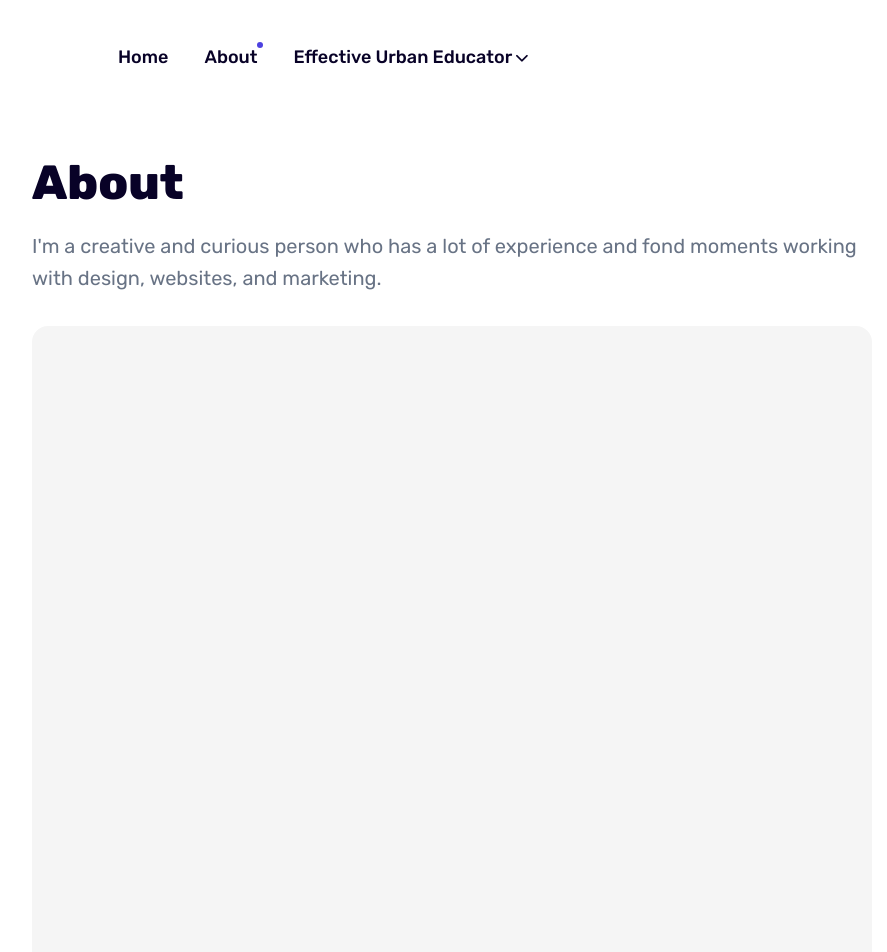
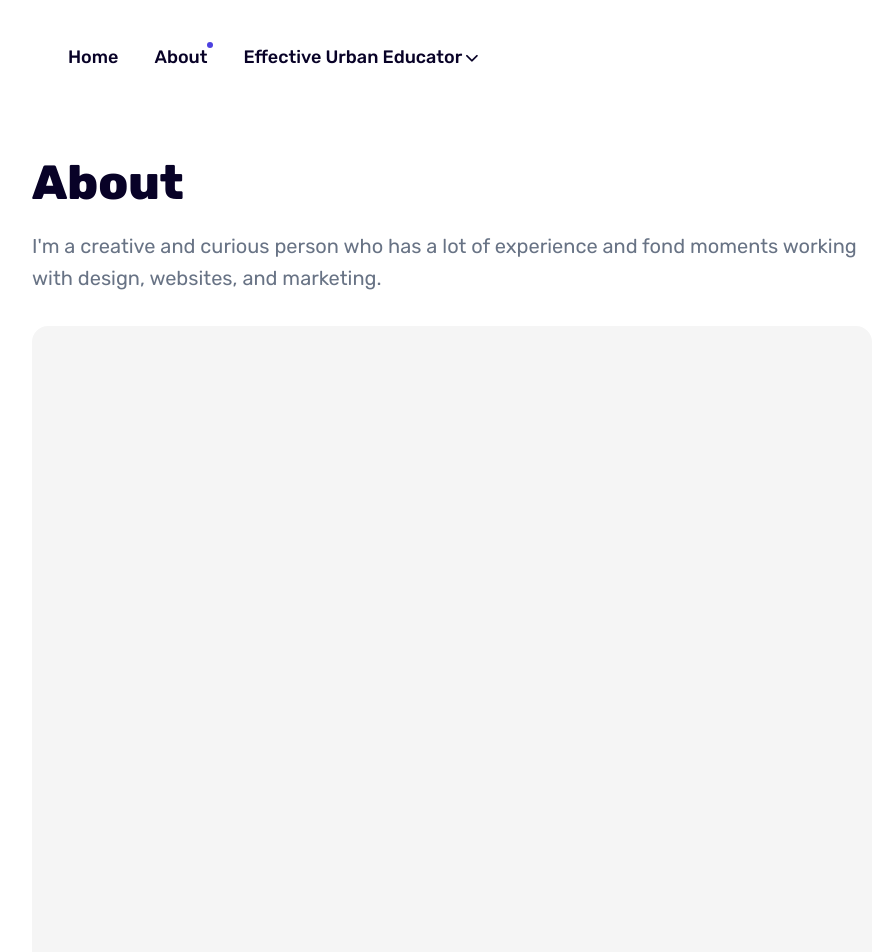
Before and after one commit to geoffreysperl/teaching, a Jekyll site: the page built from _pages/about.md, in a window 1280 px wide. Shown: the top 952 px of the page, without its empty margins (188-1075 px from the left). Built offline with Jekyll 4.4.1, drawn with Linux system fonts in a browser that asks for light colours.

Commit message:
padding at 100

```diff
--- a/_includes/header.html
+++ b/_includes/header.html
@@ -14,7 +14,7 @@
         </div> -->
         <!-- <div style="padding-left: 20px;"></div> -->
         <nav class="main-nav">
-          <div class="main-nav__box" style="padding-left: 150px;">
+          <div class="main-nav__box" style="padding-left: 100px;">
             <ul class="nav__list list-reset">
 
               {% for item in site.data.settings.menu__settings.menu__items %}
```
